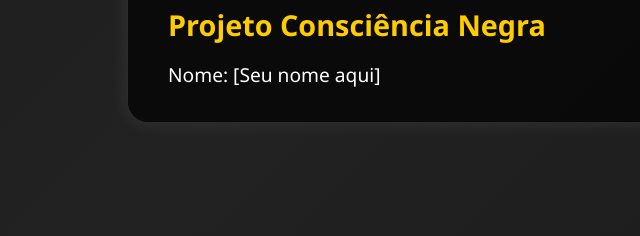
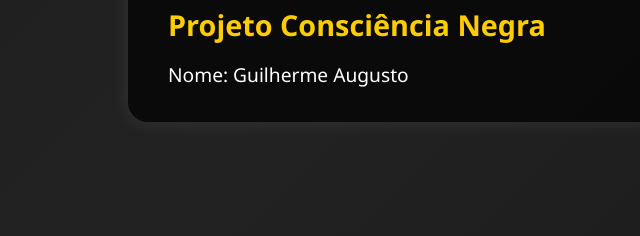
Before and after one commit to Nubes-art/jorge-benjor-slides, a plain HTML site: page index.html in a window 1280 px wide. Shown: the part 384-620 px from the top of the page, 62-702 px from the left. Drawn offline with Linux system fonts and the light colour scheme.

Commit message:
mensagem do commit

```diff
--- a/index.html
+++ b/index.html
@@ -139,7 +139,7 @@
     <div class="slide active">
       <h1>JORGE BEN JOR</h1>
       <h2>Projeto Consciência Negra</h2>
-      <p>Nome: [Seu nome aqui]</p>
+      <p>Nome: Guilherme Augusto</p>
     </div>
 
     <div class="slide">
```
